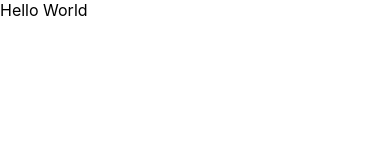
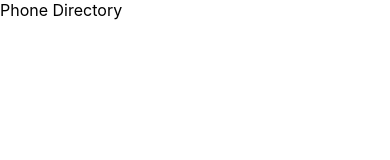
Before and after one commit to samyukthaalakanti/phone-directory, a React (Create React App) app: page / in a window 390 px wide. Shown: the top 160 px of the page. Built offline with nearby package versions, Linux system fonts and the light colour scheme.

Commit message:
Displayed Phone Directory

```diff
--- a/src/App.js
+++ b/src/App.js
@@ -3,7 +3,7 @@
 function App() {
   return (
     <div>
-      Hello World
+    Phone Directory
     </div>
   );
 }
```
